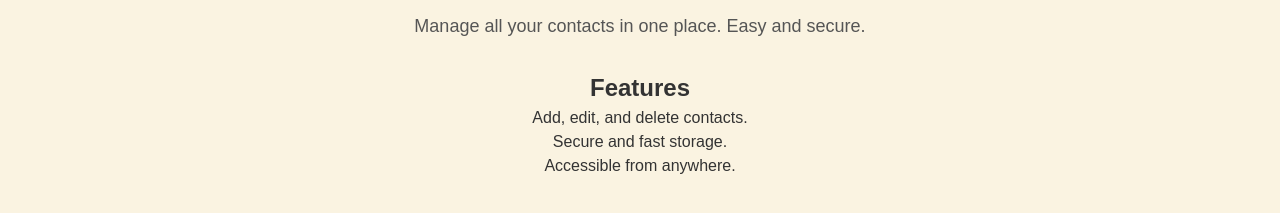
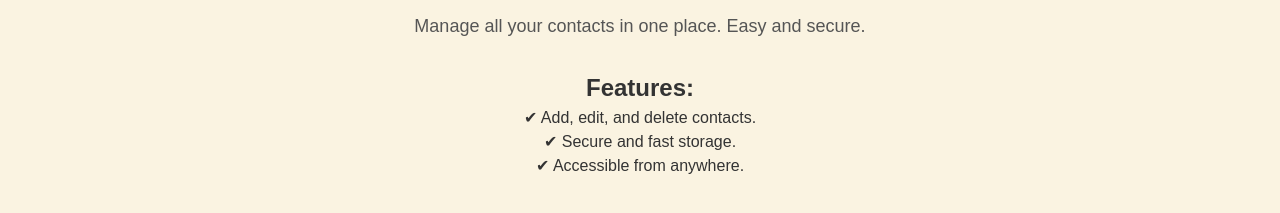
Before and after one commit to HelenYazh/goit-react-hw-08, a React (Vite) app: page / in a window 1280 px wide. Shown: the part 297-510 px from the top of the page. Built offline with nearby package versions, Linux system fonts and the light colour scheme.

Commit message:
update HomePage

```diff
--- a/src/pages/HomePage/HomePage.jsx
+++ b/src/pages/HomePage/HomePage.jsx
@@ -23,11 +23,11 @@ const HomePage = () => {
       <FcContacts className={css.icon} />
       <p>Manage all your contacts in one place. Easy and secure.</p>
       <div className={css.features}>
-        <h2>Features</h2>
+        <h2>Features:</h2>
         <ul>
-          <li>Add, edit, and delete contacts.</li>
-          <li>Secure and fast storage.</li>
-          <li>Accessible from anywhere.</li>
+          <li>✔ Add, edit, and delete contacts.</li>
+          <li>✔ Secure and fast storage.</li>
+          <li>✔ Accessible from anywhere.</li>
         </ul>
       </div>
     </div>
```
